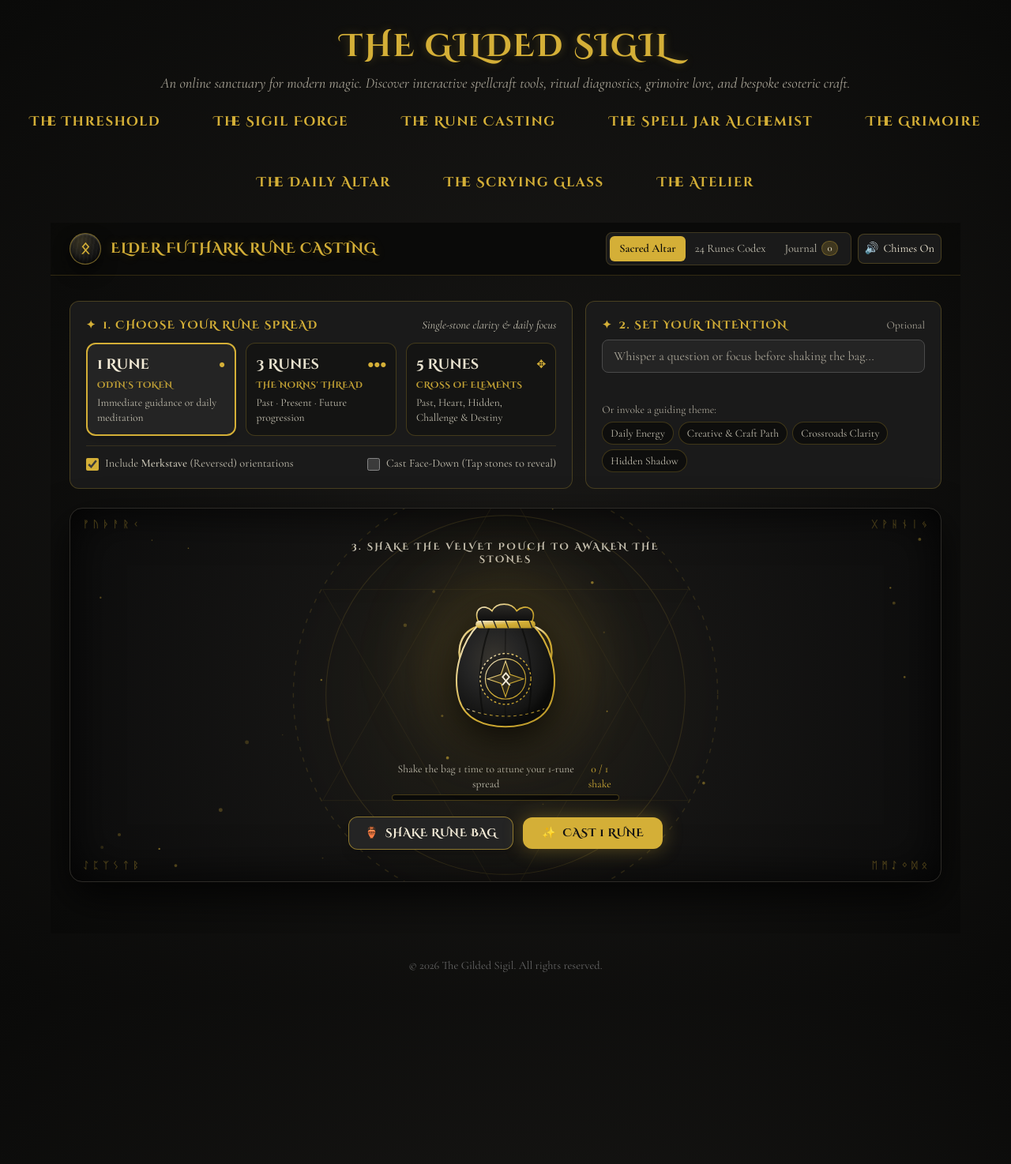
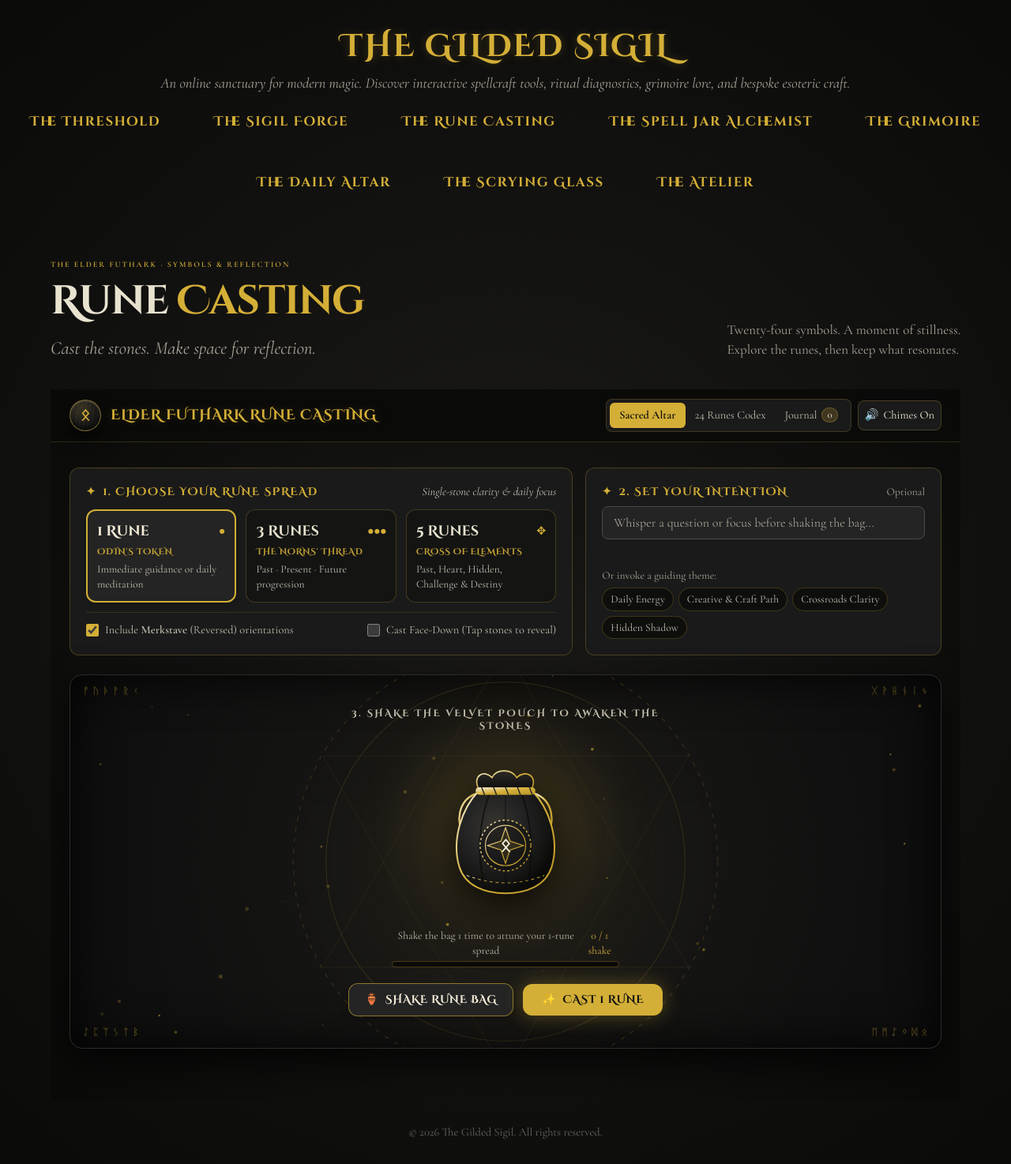
Before and after one commit to maf187/the-gilded-sigil, a Jekyll site: the page built from runes.html, in a window 1280 px wide. Shown: the whole page at 79% size. Built offline with Jekyll 4.4.1, drawn with Linux system fonts in a browser that asks for light colours; before the commit the page ends 1263 px from its top, so only the background shows below that.

Commit message:
Add a matching page header above the unchanged Rune Casting app

```diff
--- a/runes.css
+++ b/runes.css
@@ -1848,3 +1848,51 @@ Constrain images and videos to the parent width and preserve their intrinsic asp
 #rune-app { width:100%; line-height:1.5; text-align:left; -webkit-text-size-adjust:100%; }
 #rune-app .rune-toolbar { text-align:left; margin:0; }
 body:has(#rune-app) > main { width:100%; max-width:72rem; }
+
+/* Page introduction only. The casting app and its toolbar are unchanged. */
+.rune-page-intro {
+  display: flex;
+  justify-content: space-between;
+  align-items: end;
+  gap: 24px;
+  padding: 46px 0 34px;
+  text-align: left;
+}
+.rune-page-intro .rune-page-eyebrow {
+  margin: 0 0 8px;
+  color: #d4af37;
+  font: 600 10px/1.5 'Cormorant Garamond', Georgia, serif;
+  letter-spacing: 2px;
+}
+.rune-page-intro .rune-page-title {
+  margin: 0;
+  color: #e8e2cf;
+  font-family: 'Cinzel Decorative', Georgia, serif;
+  font-weight: 700;
+  font-size: clamp(34px, 4vw, 54px);
+  line-height: 1.2;
+  letter-spacing: -1.6px;
+  text-transform: none;
+  text-shadow: none;
+}
+.rune-page-intro .rune-page-title span { color: #d4af37; }
+.rune-page-intro .rune-page-lede {
+  margin: 12px 0 0;
+  color: #a8a396;
+  font-size: 23px;
+  line-height: 1.5;
+  font-style: italic;
+}
+.rune-page-intro .rune-page-note {
+  margin: 0 0 3px;
+  color: #a8a396;
+  font-size: 17px;
+  line-height: 1.5;
+}
+@media (max-width: 730px) {
+  .rune-page-intro { flex-direction: column; align-items: flex-start; gap: 16px; padding: 30px 0 26px; }
+  .rune-page-intro .rune-page-title { font-size: 34px; }
+}
+@media (max-width: 380px) {
+  .rune-page-intro .rune-page-title { font-size: 30px; }
+}
--- a/runes.html
+++ b/runes.html
@@ -6,6 +6,14 @@ permalink: /runes.html
 ---
 
 <link rel="stylesheet" href="{{ '/runes.css' | relative_url }}">
+<section class="rune-page-intro" aria-labelledby="rune-page-heading">
+  <div>
+    <p class="rune-page-eyebrow">THE ELDER FUTHARK · SYMBOLS &amp; REFLECTION</p>
+    <h2 id="rune-page-heading" class="rune-page-title">Rune <span>Casting</span></h2>
+    <p class="rune-page-lede">Cast the stones. Make space for reflection.</p>
+  </div>
+  <p class="rune-page-note">Twenty-four symbols. A moment of stillness.<br>Explore the runes, then keep what resonates.</p>
+</section>
 <div id="rune-app" class="dark selection:bg-gilded/30 selection:text-gilded-light">
 <!-- Top Navigation & Brand Header -->
   <div class="rune-toolbar sticky top-0 z-30 border-b border-gilded/20 bg-obsidian/90 backdrop-blur-md">
```
Also changed, not shown: _tests/rune-header-README.md (added, +16 -0 lines), _tests/rune-header.test.cjs (added, +26 -0 lines).
